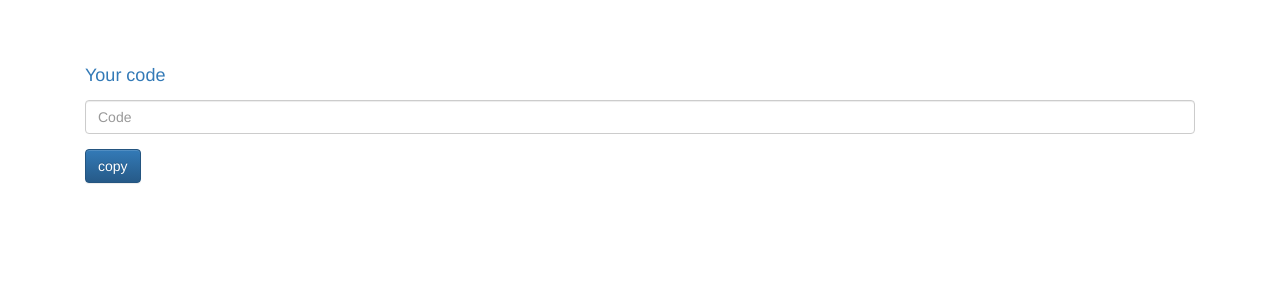
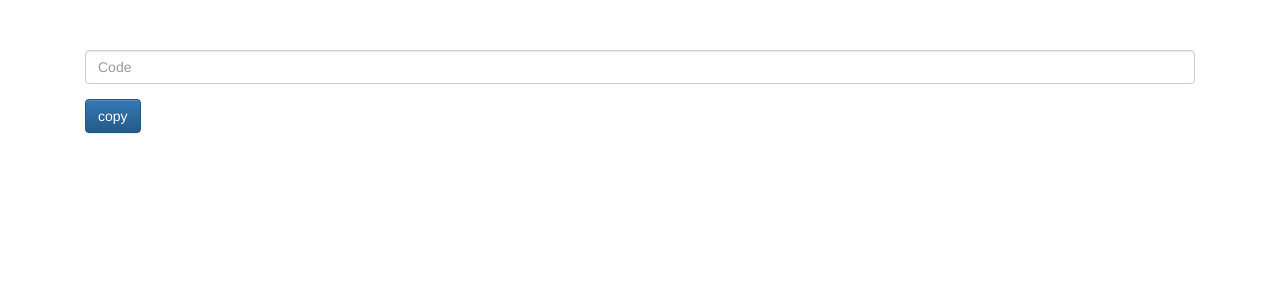
Before and after one commit to sharpred/sharpred.github.io, a Jekyll site: the page gcp/index.html, which Jekyll copies as it is, in a window 1280 px wide. Shown: the top 300 px of the page. Built offline with Jekyll 4.4.1, drawn with Linux system fonts in a browser that asks for light colours; nearby versions of some CDN libraries.

Commit message:
removed href

```diff
--- a/gcp/index.html
+++ b/gcp/index.html
@@ -32,7 +32,6 @@
             <span class="icon-bar"></span>
             <span class="icon-bar"></span>
           </button>
-          <a class="navbar-brand" href="#">Your code</a>
         </div>
         <div id="navbar" class="navbar-collapse collapse">
                 <form>
```
